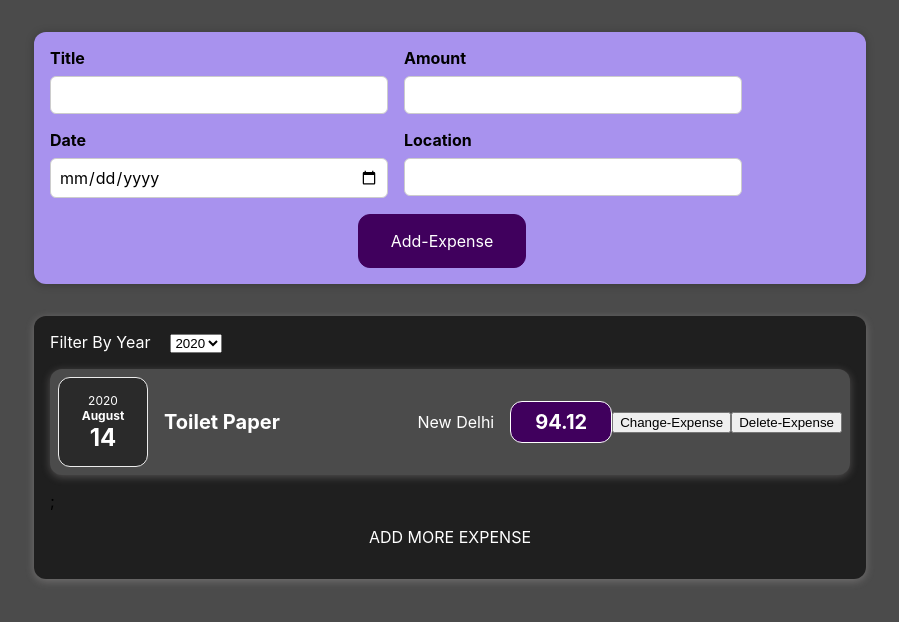
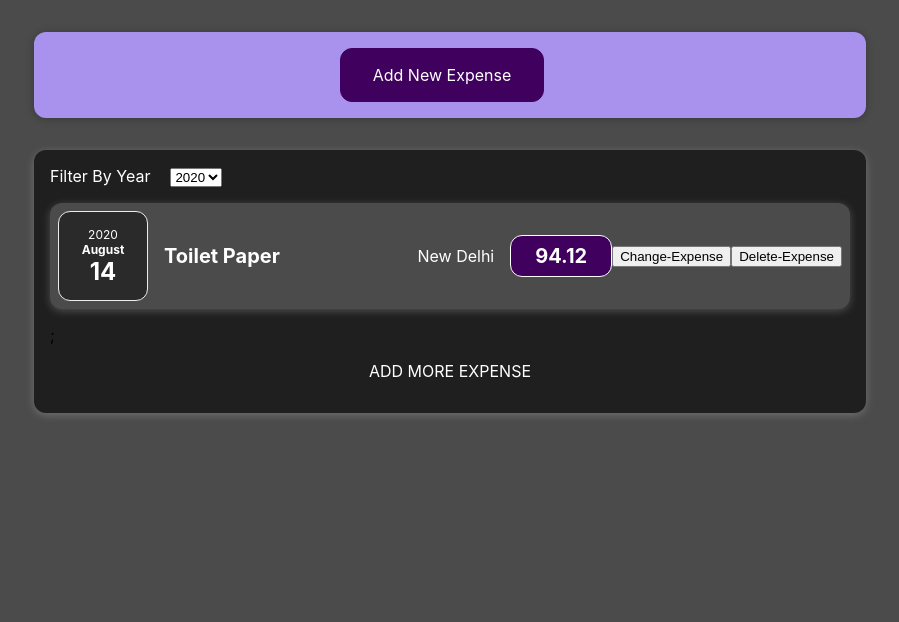
Before and after one commit to EshaGautam/React, a React (Create React App) app: page / in a window 1280 px wide. Shown: the top 622 px of the page, without its empty margins (190-1089 px from the left). Built offline with nearby package versions, Linux system fonts and the light colour scheme.

Commit message:
Added cancel button

```diff
--- a/src/App.js
+++ b/src/App.js
@@ -2,6 +2,7 @@
 import Expenses from "./component/Expenses/Expenses";
 import { useState } from "react";
 import NewExpense from "./component/Expenses/NewExpense";
+
 
 let DummyExpenses = [
   {
--- a/src/component/Expenses/ExpenseForm.js
+++ b/src/component/Expenses/ExpenseForm.js
@@ -116,6 +116,7 @@
           />
         </div>
       </div>
+      <button type="button" onClick={props.onCancel}>Cancel</button>
       <button type="submit">Add-Expense</button>
     </form>
   );
--- a/src/component/Expenses/ExpenseList.js
+++ b/src/component/Expenses/ExpenseList.js
@@ -7,6 +7,7 @@
   //if it has some content this will run
 
   if (props.items.length === 0) {
+
     return <h2 className="expense-list__fallback">No Expense Found</h2>
   }
 
--- a/src/component/Expenses/NewExpense.js
+++ b/src/component/Expenses/NewExpense.js
@@ -1,7 +1,9 @@
 import React from "react";
 import ExpenseForm from "./ExpenseForm";
+import { useState } from "react";
 
 function NewExpense(props){
+    const[isFormVisible, setFormVisibility] = useState(false)
 
 const handleSubmitOfNewData = (enteredData) =>{
 
@@ -13,11 +15,18 @@
 
 }
 
-    return(
-        <div className="new-expense">
-            <ExpenseForm onSubmitNewData = {handleSubmitOfNewData}/>
-        </div>
-    )
+const handleOnClick =()=>{
+    setFormVisibility(true)
+}
+const handleCancel = () =>{
+    setFormVisibility(false)
+}
+    return (
+      <div className="new-expense">
+      {!isFormVisible &&<button onClick={handleOnClick}>Add New Expense</button>}
+      {isFormVisible && <ExpenseForm onSubmitNewData={handleSubmitOfNewData} onCancel={handleCancel} />}
+      </div>
+    );
 }
 
 export default NewExpense;
```
